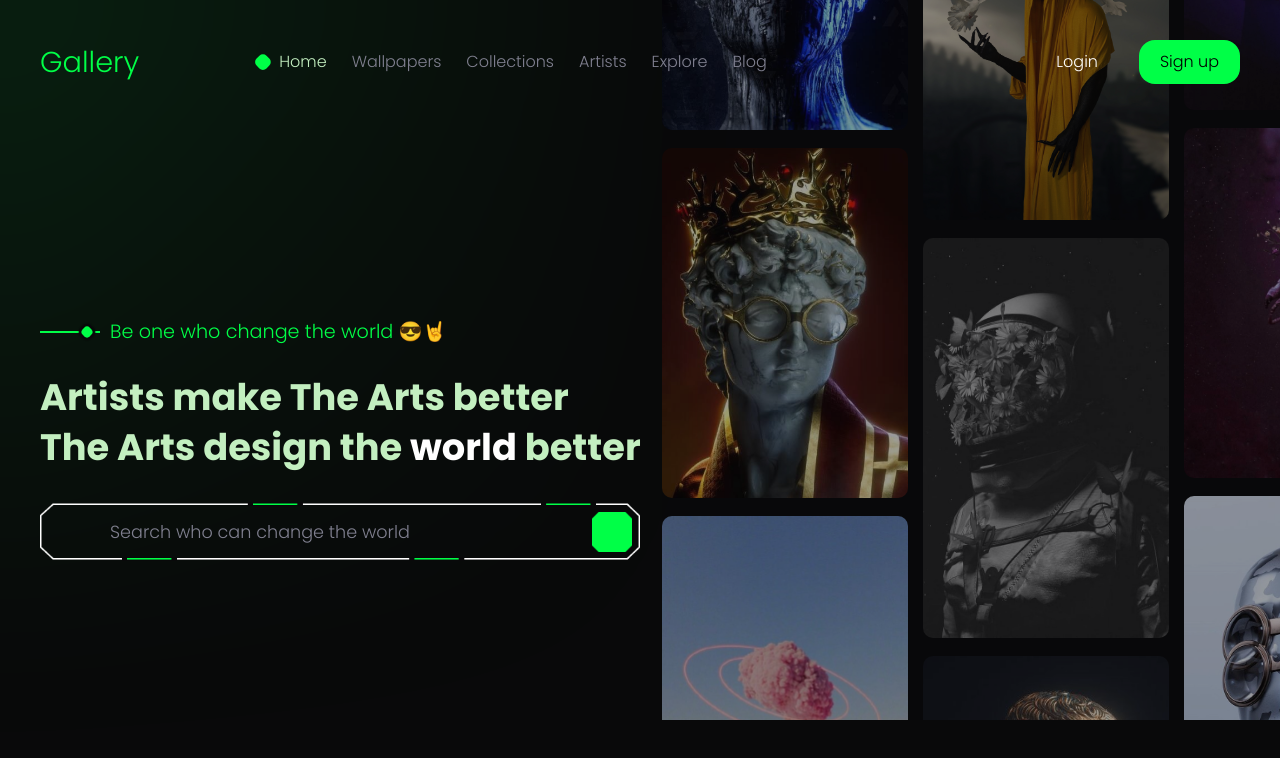
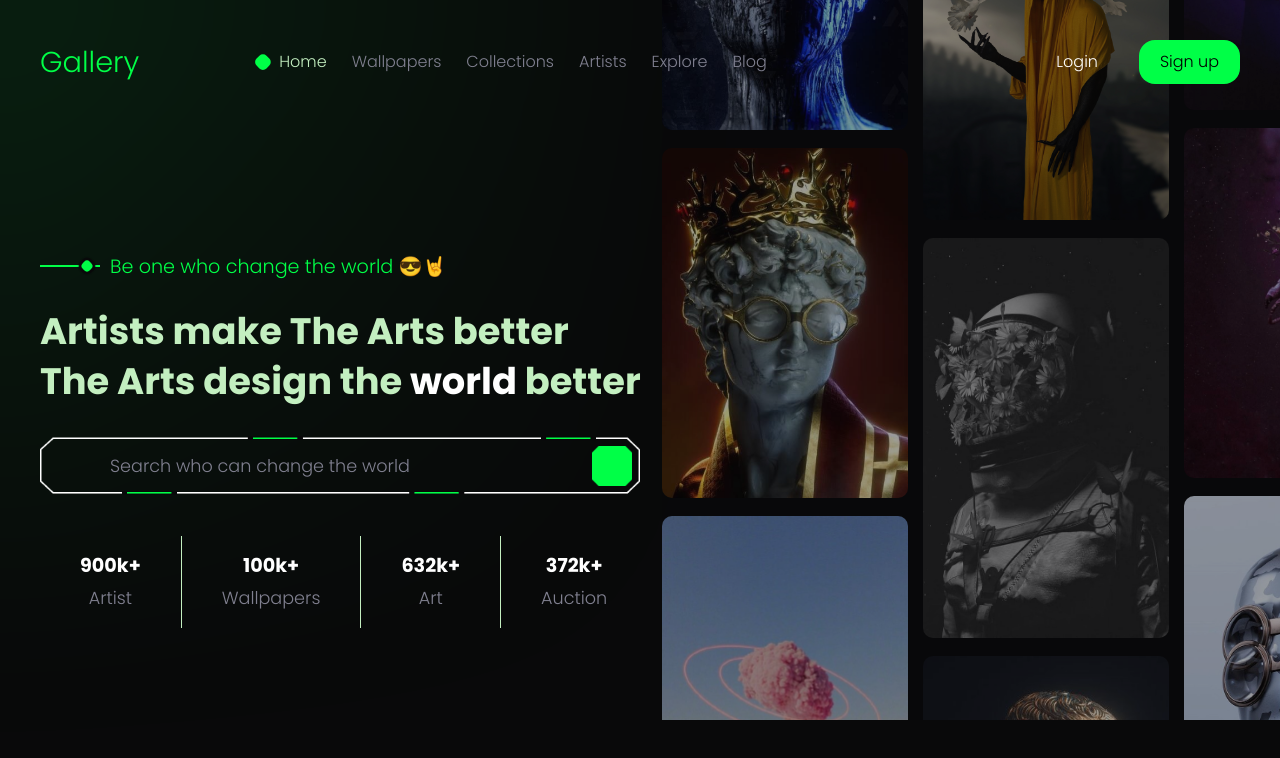
Before and after one commit to BeforeIDieCode/BeforeIDieAchievements, a React (Create React App) app: page / in a window 1280 px wide. Shown: the top 758 px of the page. Built offline with nearby package versions, Linux system fonts and the light colour scheme; some icons are missing.

Commit message:
create HeaderBox

```diff
--- a/src/Components/Header/Header.jsx
+++ b/src/Components/Header/Header.jsx
@@ -10,6 +10,7 @@ import Button from "../Button/Button";
 // import something from react packages
 import { SearchNormal1 } from "iconsax-react";
 import { Setting4 } from "iconsax-react";
+import HeaderBox from "../HeaderBox/HeaderBox";
 
 // Header component
 const Header = () => {
@@ -32,6 +33,12 @@ const Header = () => {
                 <Setting4 size="20" color="var(--dark-900)"/>
               </button>
             </div>
+            <div className={`${styles["header-wrap-boxes"]} flex`}>
+              <HeaderBox number="900k+" title="Artist" />
+              <HeaderBox number="100k+" title="Wallpapers" />
+              <HeaderBox number="632k+" title="Art" />
+              <HeaderBox number="372k+" title="Auction" border_right={false} />
+            </div>
           </div>
         </ContainerCard>
     </header>
--- a/src/Components/Header/Header.module.css
+++ b/src/Components/Header/Header.module.css
@@ -103,3 +103,6 @@
     background-size: cover;
     z-index: -1;
 }
+.header-wrap-boxes {
+    margin-top: 40px;
+}
--- /dev/null
+++ b/src/Components/HeaderBox/HeaderBox.jsx
@@ -0,0 +1,11 @@
+// import styles this component
+import styles from "./HeaderBox.module.css"
+
+const HeaderBox = ({ number, title, border_right=true }) => (
+    <div className={`${styles["header-box"]} ${border_right && styles["active-border-right"]} flex flex-column`}>
+        <h1>{ number }</h1>
+        <h3>{ title }</h3>
+    </div>
+)
+
+export default HeaderBox
--- /dev/null
+++ b/src/Components/HeaderBox/HeaderBox.module.css
@@ -0,0 +1,17 @@
+.header-box {
+    padding: 20px 40px;
+    row-gap: 15px;
+    text-align: center;
+}
+.header-box h1 {
+    color: var(--white-100);
+    font-weight: bolder;
+    font-size: 1.2rem;
+}
+.header-box h3 {
+    color: var(--dark-600);
+    font-size: 1.1rem;
+}
+.header-box.active-border-right {
+    border-right: 1px solid var(--green-white-100);
+}
```
